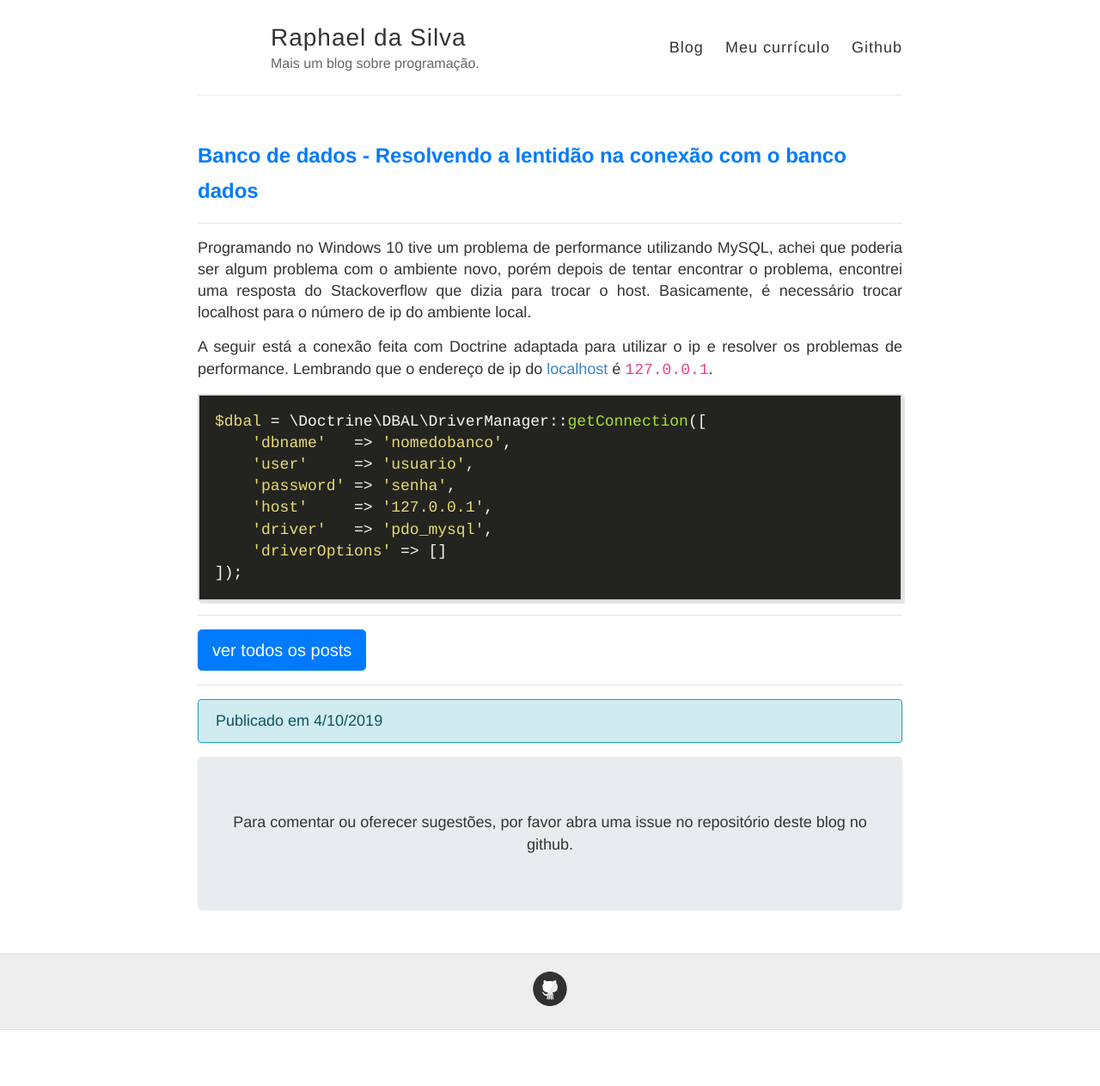
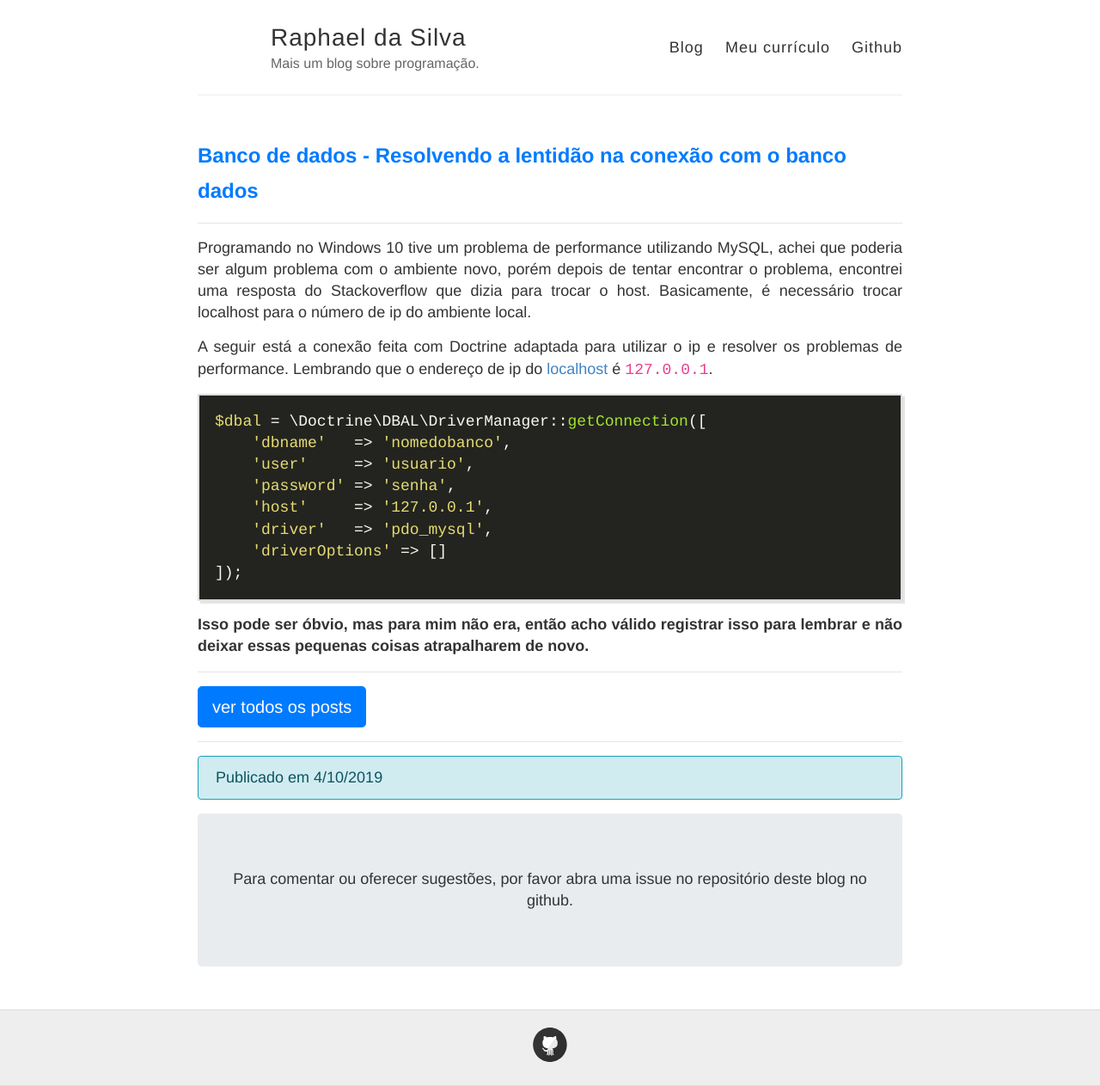
Before and after one commit to raphael-da-silva/raphael-da-silva.github.io, a Jekyll site: the page built from _posts/2019-10-04-lentidao-conexao-db.md, in a window 1280 px wide. Shown: the whole page at 86% size. Built offline with Jekyll 4.4.1, drawn with Linux system fonts in a browser that asks for light colours; nearby versions of some CDN libraries; before the commit the page ends 1198 px from its top, so only the background shows below that.

Commit message:
Revisão nos posts

````diff
--- a/_posts/2019-10-04-lentidao-conexao-db.md
+++ b/_posts/2019-10-04-lentidao-conexao-db.md
@@ -17,3 +17,5 @@ $dbal = \Doctrine\DBAL\DriverManager::getConnection([
     'driverOptions' => []
 ]);
 ```
+
+**Isso pode ser óbvio, mas para mim não era, então acho válido registrar isso para lembrar e não deixar essas pequenas coisas atrapalharem de novo.**
````
Also changed, not shown: _posts/2019-10-31-operador-splat.md (+6 -1 lines).
